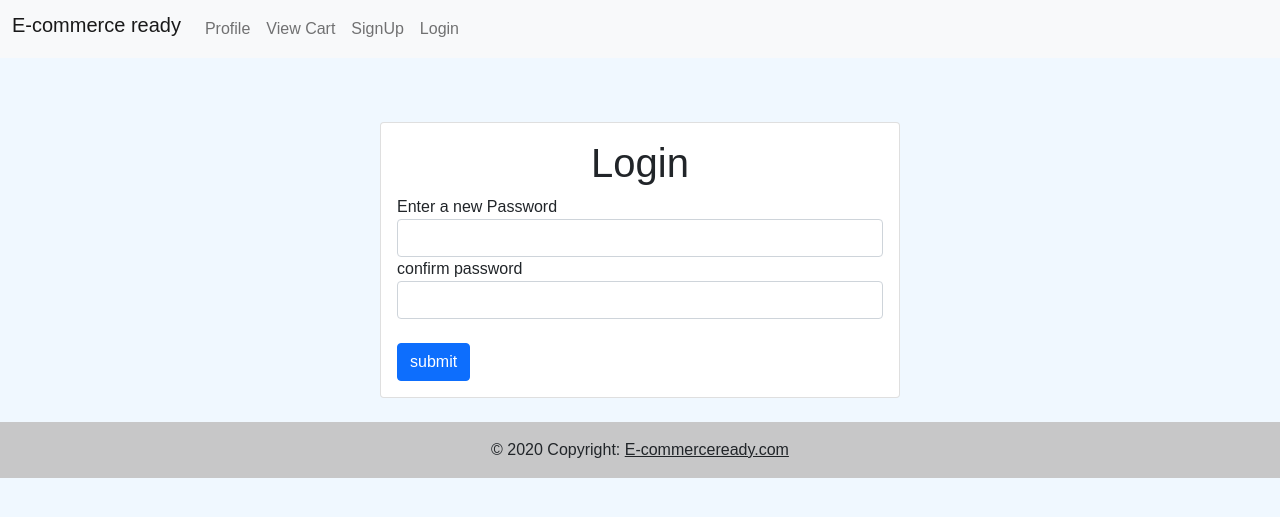
After one commit to ahmedjameel1/django-ecommerceready, a Django app: page /accounts/resetPassword/ in a window 1280 px wide. The commit adds this page. Shown: the top 517 px of the page. Run offline with Django 4.2, Linux system fonts and the light colour scheme; some libraries are stand-ins or nearby versions.

Commit message:
forgot password and reset functionality

```diff
--- a/accounts/templates/accounts/login.html
+++ b/accounts/templates/accounts/login.html
@@ -29,6 +29,8 @@ We Have Sent You a verification link to your email Address: {{request.GET.email}
           <button class="btn btn-primary" type="submit">Login</button>
         </div>
         <p class="text-center mt-4">Have an account? <a href="{%url 'register'%}">Sign Up</a></p>
+        <p class="text-center mt-4">Forgot Password? <a href="{%url 'forgotPassword'%}">Reset</a></p>
+
     </div>
 </div>
 
--- /dev/null
+++ b/accounts/templates/accounts/resetpassword.html
@@ -0,0 +1,26 @@
+{%extends 'base.html'%}
+{%block content%}
+
+<form method="post" action="{%url 'resetPassword'%}">
+    {% csrf_token %}
+    <div class="card mx-auto" style="max-width:520px; margin-top:40px;">
+        <article class="card-body">
+            <div class="card-title h1 text-center">Login</div>
+        <div class="form-row">
+          <div class="col form-group">
+            <label>Enter a new Password </label>
+            <input class="form-control" type="password" name="enterpassword">
+
+          <div class="col form-group">
+            <label>confirm password</label>
+            <input class="form-control" type="password" name="confirmpassword">
+          </div>
+          <br>
+          <button class="btn btn-primary" type="submit">submit</button>
+        </div>
+    </div>
+</div>
+
+    </form>
+    <br>
+{%endblock%}
--- a/accounts/urls.py
+++ b/accounts/urls.py
@@ -6,4 +6,8 @@ urlpatterns = [
     path('login/', views.login, name='login'),
     path('logout/', views.logout, name='logout'),
     path('activate/<uidb64>/<token>/', views.activate, name = 'activate'),
+    path('forgotpassword/', views.forgotPassword, name = 'forgotPassword'),
+    path('resetPassowrd/<uidb64>/<token>/', views.resetPassword_validate, name = 'resetPassword_validate'),
+    path('resetPassword/', views.resetPassword, name = 'resetPassword'),
+
 ]
--- a/accounts/views.py
+++ b/accounts/views.py
@@ -91,3 +91,62 @@ def activate(request,uidb64,token):
     else:
         messages.info(request,'Link Expired!')
         return redirect('register')
+
+
+def forgotPassword(request):
+    if request.method == 'POST':
+        email = request.POST['email']
+        if Account.objects.filter(email=email).exists():
+            user = Account.objects.get(email__exact=email)
+            current_site=get_current_site(request)
+            mail_subject = "Reset Your Password!"
+            message = render_to_string("accounts/forgotpasswordemail.html",
+            {
+            'user' : user,
+            'domain':current_site,
+            'uid':urlsafe_base64_encode(force_bytes(user.pk)),
+            'token':default_token_generator.make_token(user)
+            })
+            to_email = email
+            send_email = EmailMessage(mail_subject, message ,to=[to_email])
+            send_email.send()
+            messages.success(request, 'An Email with instructions sent to your emailaddress!')
+        else:
+            messages.error(request, 'Enter a Valid EmailAdress!')
+    return render(request, 'accounts/forgotpassword.html')
+
+
+def resetPassword_validate(request,uidb64,token):
+    try:
+        uid = urlsafe_base64_decode(uidb64).decode()
+        user = Account._default_manager.get(pk=uid)
+
+    except(TypeError, ValueError, OverflowError, Account.DoesNotExist):
+        user = None
+
+    if user != None and default_token_generator.check_token(user, token):
+        request.session['uid'] = uid
+        return redirect('resetPassword')
+    else:
+        messages.info(request,'Expired Link!')
+        return redirect('login')
+
+
+
+def resetPassword(request):
+    if request.method == "POST":
+        password = request.POST['enterpassword']
+        confirm  = request.POST['confirmpassword']
+
+        if password == confirm:
+            uid = request.session.get('uid')
+            user= Account.objects.get(pk=uid)
+            user.set_password(password)
+            user.save()
+            messages.success(request, 'Success!')
+            return redirect('login')
+        else:
+            messages.info(request, 'Password doesn\'t match!')
+            return redirect('resetPassword')
+
+    return render(request, 'accounts/resetPassword.html')
```
Also changed, not shown: accounts/templates/accounts/forgotpassword.html (added, +22 -0 lines), accounts/templates/accounts/forgotpasswordemail.html (added, +15 -0 lines).
